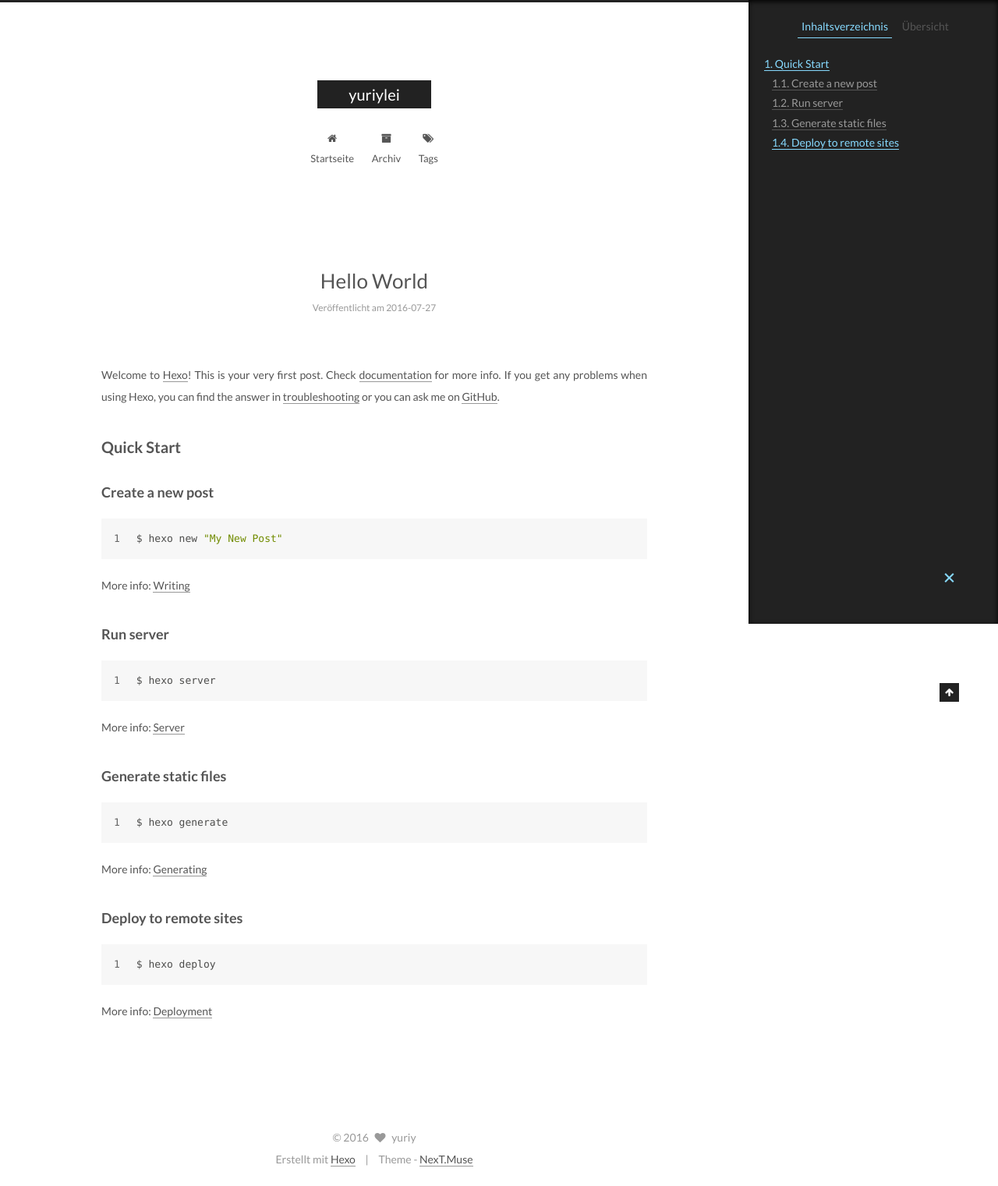
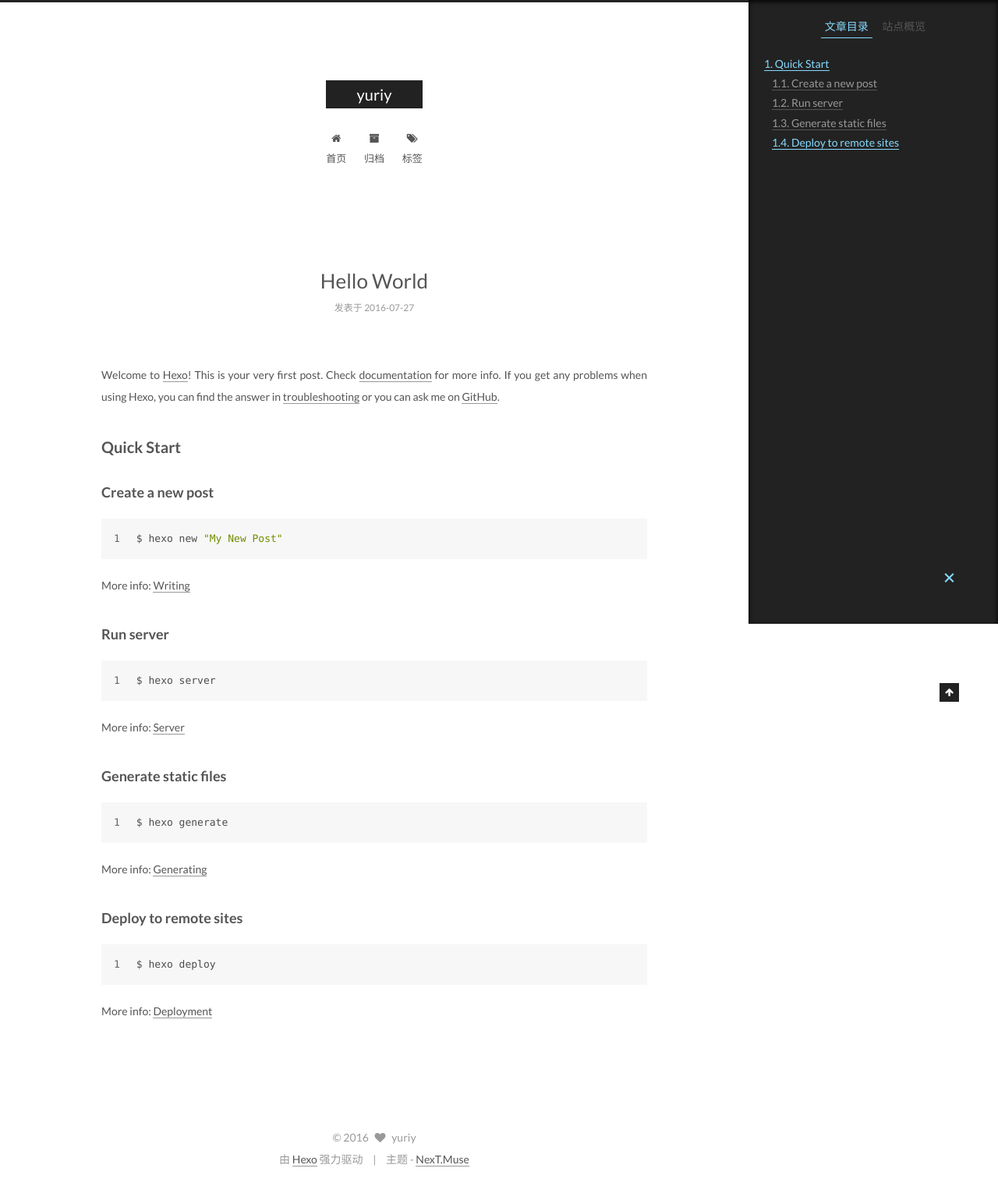
Before and after one commit to YuriyLei/YuriyLei.github.io, a plain HTML site: page 2016/07/27/hello-world/index.html in a window 1280 px wide. Shown: the whole page at 78% size. Drawn offline with Linux system fonts and the light colour scheme.

Commit message:
Site updated: 2016-07-27 11:31:42

```diff
--- a/2016/07/27/hello-world/index.html
+++ b/2016/07/27/hello-world/index.html
@@ -89,7 +89,7 @@
 <meta property="og:type" content="article">
 <meta property="og:title" content="Hello World">
 <meta property="og:url" content="http://yoursite.com/2016/07/27/hello-world/index.html">
-<meta property="og:site_name" content="yuriylei">
+<meta property="og:site_name" content="yuriy">
 <meta property="og:description" content="Welcome to Hexo! This is your very first post. Check documentation for more info. If you get any problems when using Hexo, you can find the answer in troubleshooting or you can ask me on GitHub.
 Quick">
 <meta property="og:updated_time" content="2016-07-27T03:00:37.642Z">
@@ -109,7 +109,7 @@
     motion: true,
     duoshuo: {
       userId: 0,
-      author: 'Author'
+      author: '博主'
     }
   };
 </script>
@@ -119,10 +119,10 @@
 
   <link rel="canonical" href="http://yoursite.com/2016/07/27/hello-world/"/>
 
-  <title> Hello World | yuriylei </title>
+  <title> Hello World | yuriy </title>
 </head>
 
-<body itemscope itemtype="http://schema.org/WebPage" lang="">
+<body itemscope itemtype="http://schema.org/WebPage" lang="zh-Hans">
 
 
 
@@ -150,7 +150,7 @@
   <div class="custom-logo-site-title">
     <a href="/"  class="brand" rel="start">
       <span class="logo-line-before"><i></i></span>
-      <span class="site-title">yuriylei</span>
+      <span class="site-title">yuriy</span>
       <span class="logo-line-after"><i></i></span>
     </a>
   </div>
@@ -177,7 +177,7 @@
 
               <i class="menu-item-icon fa fa-fw fa-home"></i> <br />
 
-            Startseite
+            首页
           </a>
         </li>
 
@@ -187,7 +187,7 @@
 
               <i class="menu-item-icon fa fa-fw fa-archive"></i> <br />
 
-            Archiv
+            归档
           </a>
         </li>
 
@@ -197,7 +197,7 @@
 
               <i class="menu-item-icon fa fa-fw fa-tags"></i> <br />
 
-            Tags
+            标签
           </a>
         </li>
 
@@ -250,7 +250,7 @@
             <span class="post-meta-item-icon">
               <i class="fa fa-calendar-o"></i>
             </span>
-            <span class="post-meta-item-text">Veröffentlicht am</span>
+            <span class="post-meta-item-text">发表于</span>
             <time itemprop="dateCreated" datetime="2016-07-27T11:00:37+08:00" content="2016-07-27">
               2016-07-27
             </time>
@@ -354,10 +354,10 @@
 
         <ul class="sidebar-nav motion-element">
           <li class="sidebar-nav-toc sidebar-nav-active" data-target="post-toc-wrap" >
-            Inhaltsverzeichnis
+            文章目录
           </li>
           <li class="sidebar-nav-overview" data-target="site-overview">
-            Übersicht
+            站点概览
           </li>
         </ul>
 
@@ -374,7 +374,7 @@
           <div class="site-state-item site-state-posts">
             <a href="/archives">
               <span class="site-state-item-count">1</span>
-              <span class="site-state-item-name">Artikel</span>
+              <span class="site-state-item-name">日志</span>
             </a>
           </div>
 
@@ -432,11 +432,11 @@
 </div>
 
 <div class="powered-by">
-  Erstellt mit  <a class="theme-link" href="http://hexo.io">Hexo</a>
+  由 <a class="theme-link" href="http://hexo.io">Hexo</a> 强力驱动
 </div>
 
 <div class="theme-info">
-  Theme -
+  主题 -
   <a class="theme-link" href="https://github.com/iissnan/hexo-theme-next">
     NexT.Muse
   </a>
--- a/css/main.css
+++ b/css/main.css
@@ -1548,7 +1548,7 @@
   width: 4px;
   height: 4px;
   border-radius: 50%;
-  background: #cbbbd0;
+  background: #290053;
 }
 .links-of-blogroll {
   font-size: 13px;
```
Also changed, not shown: archives/2016/07/index.html (+14 -14 lines), archives/2016/index.html (+14 -14 lines), archives/index.html (+14 -14 lines), index.html (+14 -14 lines).
